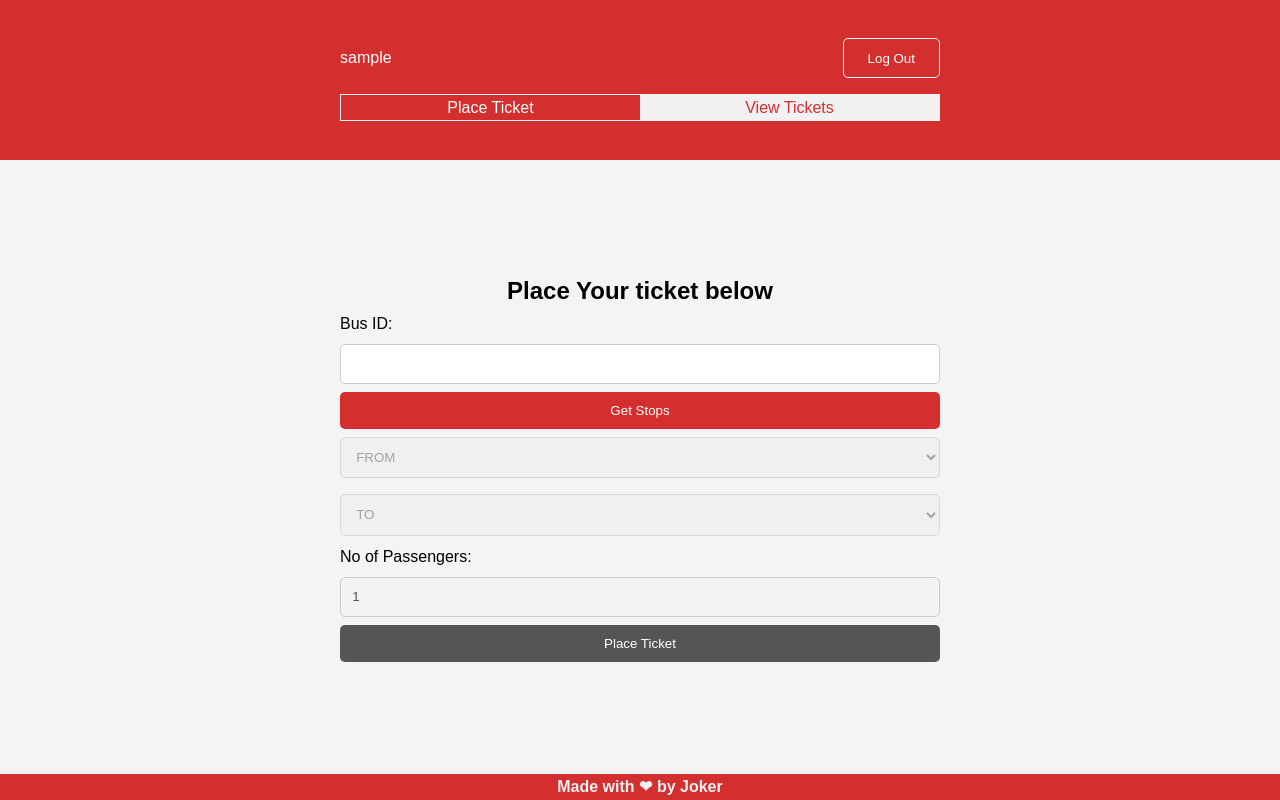
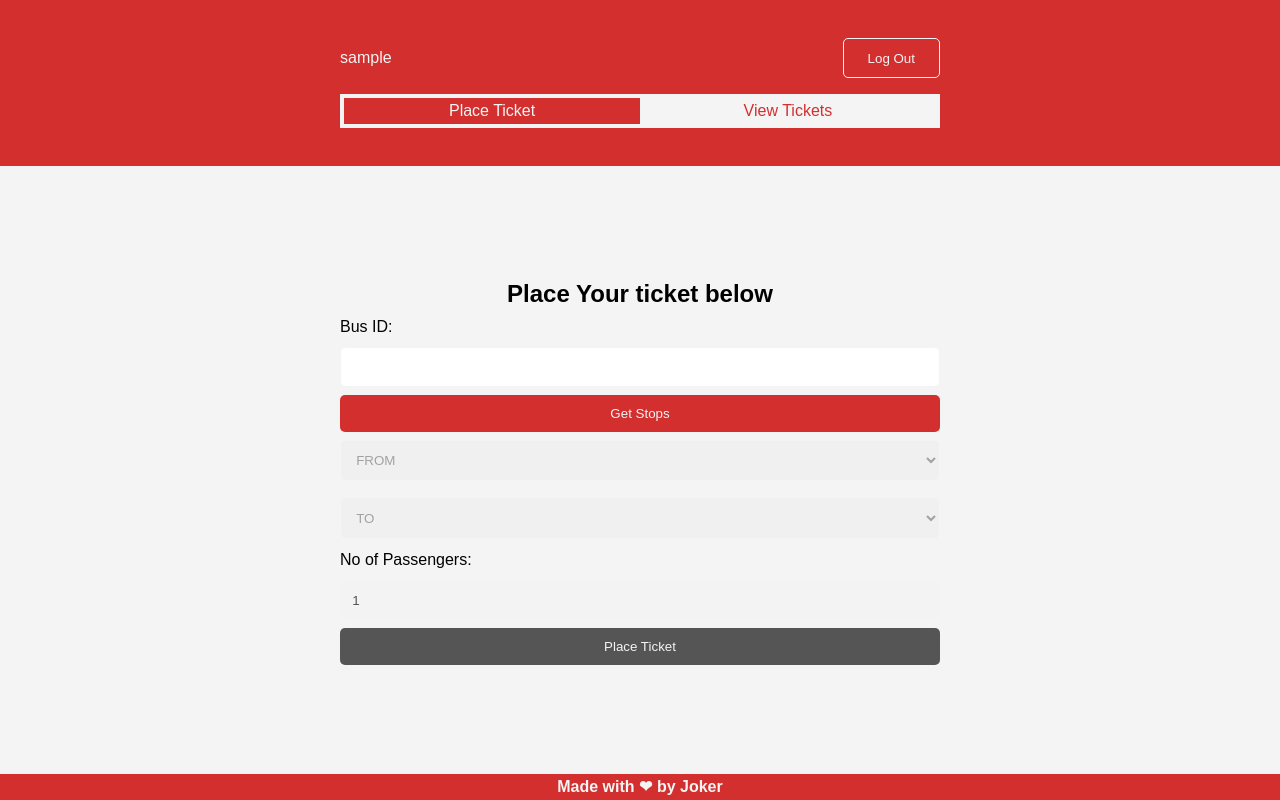
Before and after one commit to iamjoker021/CONDUCTOR_APP_FRONTEND, a React (Vite) app: page /place-ticket in a window 1280 px wide. Built offline with nearby package versions, Linux system fonts and the light colour scheme; sample sign-in values are in the browser's storage.

Commit message:
style: Modify color and backround-colors

```diff
--- a/src/index.css
+++ b/src/index.css
@@ -50,24 +50,24 @@
 
   footer {
     background-color: var(--backround-color-primary);
-    color: #f1f1f1;
+    color: #f4f4f4;
     font-weight: bolder;
   }
   footer a:link {
     text-decoration: none;
-    color: #f1f1f1;
+    color: #f4f4f4;
   }
   footer a:visited {
     text-decoration: none;
-    color: #f1f1f1;
+    color: #f4f4f4;
   }
   footer a:hover {
     text-decoration: none;
-    color: #f1f1f1;
+    color: #f4f4f4;
   }
   footer a:active {
     text-decoration: none;
-    color: #f1f1f1;
+    color: #f4f4f4;
   }
 
   .centerForm {
@@ -79,6 +79,10 @@
 
   h2 {
     text-align: center;
+  }
+
+  .navbar {
+    padding: 0.2rem;
   }
   /*  Own Styles end */
 
@@ -102,15 +106,15 @@
 
   .navbar {
     display: flex;
-    background-color: #f1f1f1;
-    border: 1px solid #f1f1f1;
+    background-color: #f4f4f4;;
+    border: 1px solid #f4f4f4;;
     margin: 20px 0;
     }
 
     .nav-item {
         flex: 1;
         text-align: center;
-        background-color: #f1f1f1;
+        background-color: #f4f4f4;
         border: none;
         cursor: pointer;
         transition: background-color 0.3s ease, color 0.3s ease;
@@ -118,7 +122,7 @@
 
     .nav-item.active {
         background-color: #d32f2f;
-        color: white;
+        color: #f4f4f4;
     }
 
   /* Body Styling */
@@ -138,14 +142,14 @@
   /* Header */
   header {
     background: var(--backround-color-primary);
-    color: #fff;
+    color: #f4f4f4;
     text-align: center;
   }
 
   /* Button */
   button {
     background: var(--backround-color-primary);
-    color: #fff;
+    color: #f4f4f4;
     border: none;
     padding: 0.7rem 1.5rem;
     cursor: pointer;
@@ -163,7 +167,7 @@
 
   /* Card */
   .card {
-    background: #fff;
+    background: #f4f4f4;
     border-radius: 5px;
     box-shadow: 0 2px 5px rgba(0, 0, 0, 0.1);
     margin: 1rem 0;
@@ -179,13 +183,13 @@
   form input, form select {
     padding: 0.7rem;
     margin: 0.5rem 0;
-    border: 1px solid #ccc;
+    border: 1px solid #f4f4f4;
     border-radius: 5px;
   }
 
   form input[type="submit"] {
     background: var(--backround-color-primary);
-    color: #fff;
+    color: #f4f4f4;
     border: none;
     cursor: pointer;
   }
```
